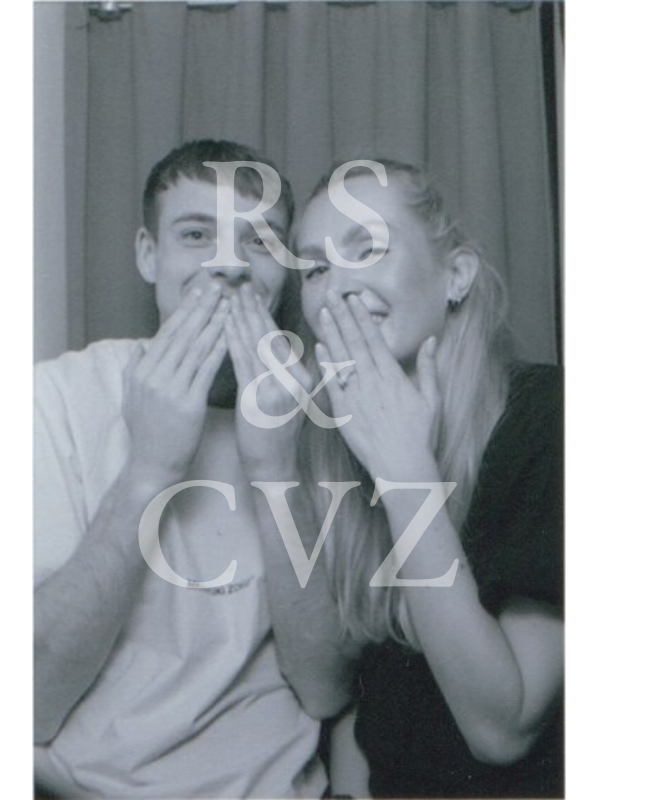
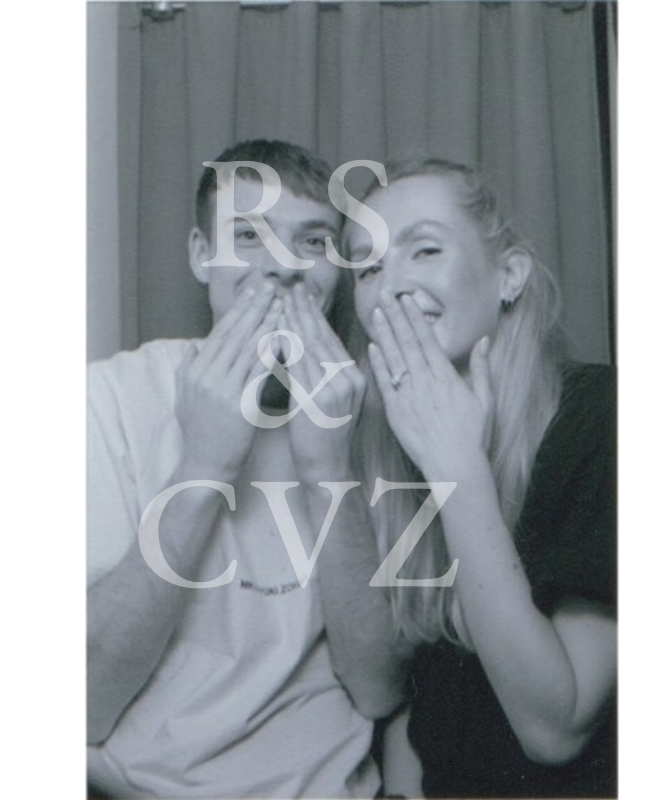
Before and after one commit to rs96/wedding, a plain HTML site: page index.html in a window 1280 px wide. Shown: the whole page, without its empty margins (341-991 px from the left). Drawn offline with nearby package versions, Linux system fonts and the light colour scheme.

Commit message:
align slideshow

```diff
--- a/index.css
+++ b/index.css
@@ -31,6 +31,8 @@ body {
 }
 
 .slideshow {
+  margin-left: 50%;
+  transform: translateX(-50%);
   height: 100%;
 }
 
```
